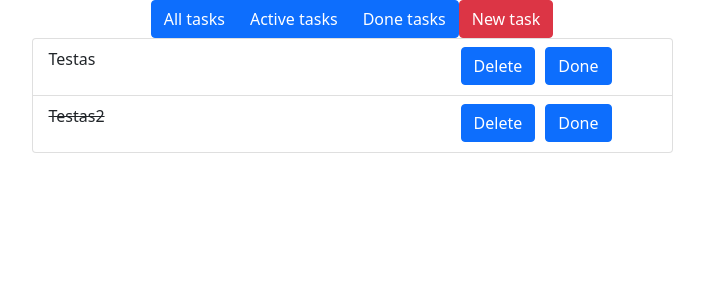
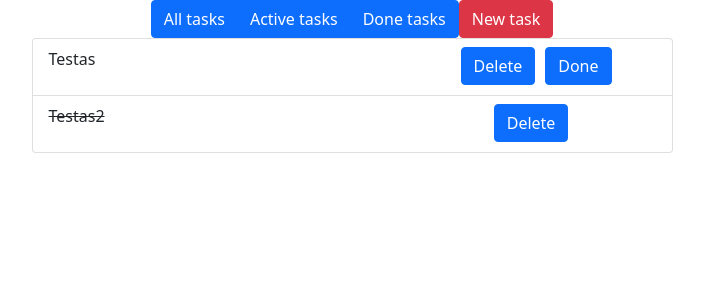
Before and after one commit to simonachess/react-redux-intro, a React (Create React App) app: page / in a window 1280 px wide. Shown: the top 300 px of the page, without its empty margins (288-992 px from the left). Built offline with nearby package versions, Linux system fonts and the light colour scheme.

Commit message:
removed button Done if task is done

```diff
--- a/src/components/todo/TodoItem.js
+++ b/src/components/todo/TodoItem.js
@@ -17,7 +17,10 @@ const TodoItem = ({ todo, remove, mark }) => {
                 <div className="col-md-5">
                     <div className="ml-auto">
                         <Button color="danger" onClick={() => remove(todo.id)} style={{ marginRight: '10px' }} className="ml-auto">Delete</Button>
-                        <Button color="primary" onClick={() => mark(todo.id)} className="mr-auto">Done</Button>
+                        {
+                            !todo.isComplete && <Button color="primary" onClick={() => mark(todo.id)} className="mr-auto">Done</Button>
+                        }
+
                     </div>
                 </div>
             </div>
```
